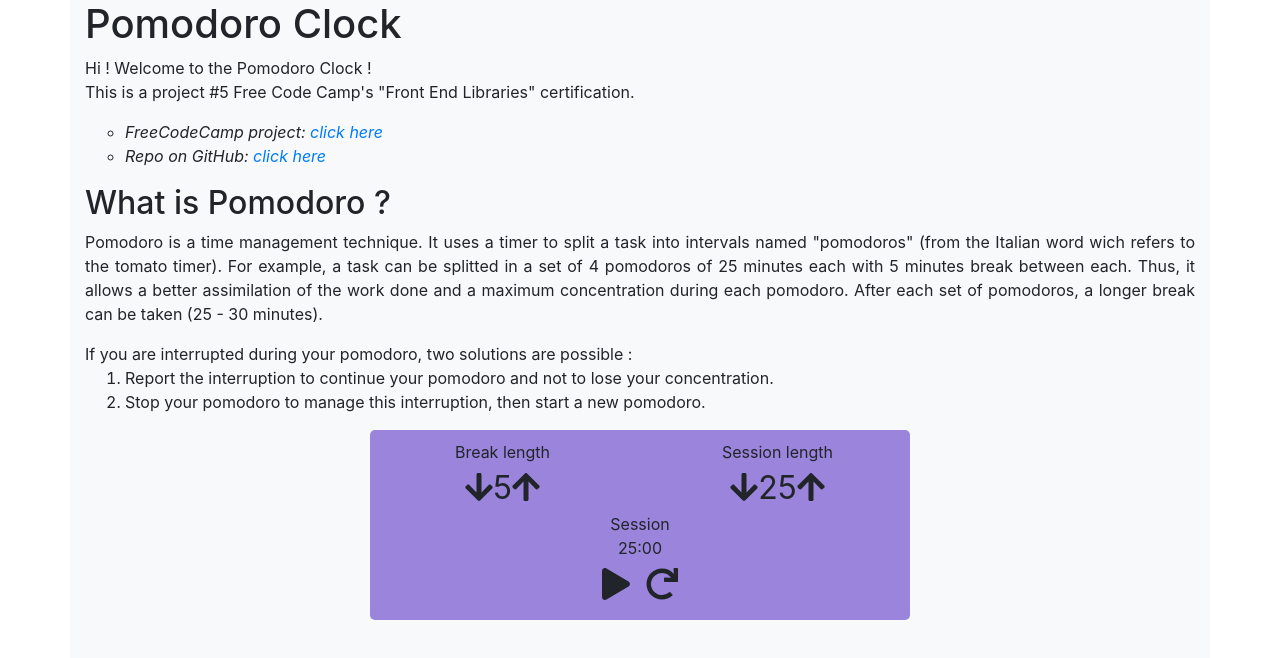
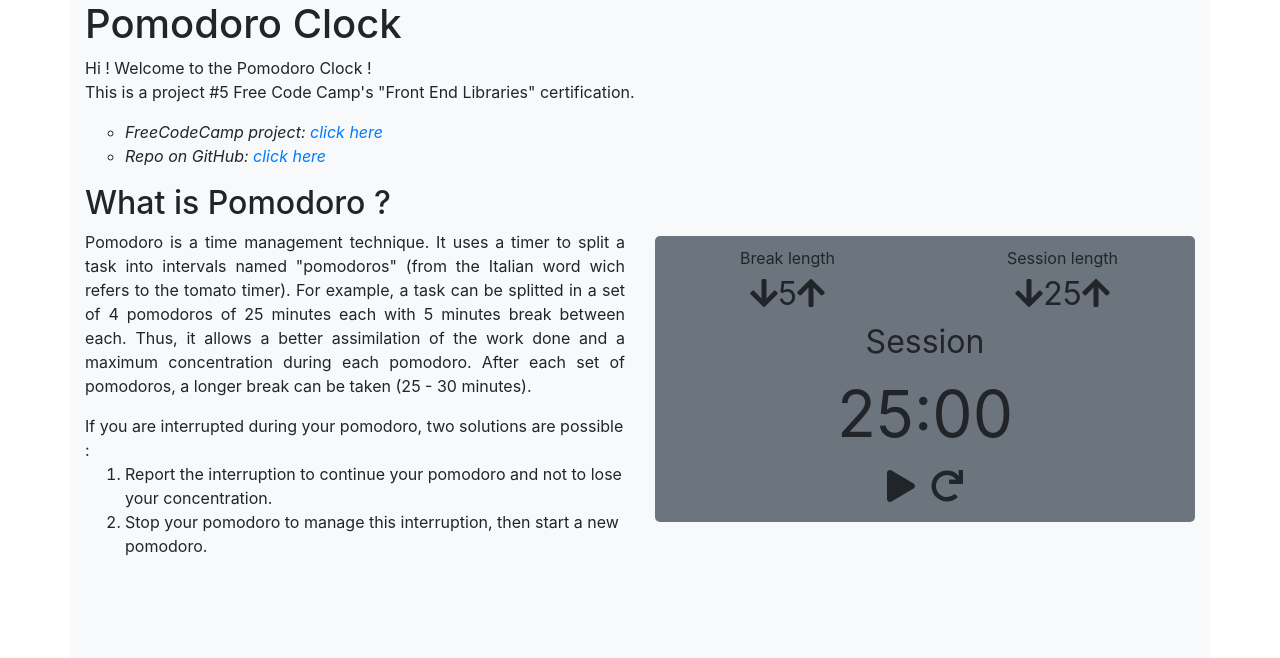
Before and after one commit to Airthee/pomodoro-clock, a React (Create React App) app: page / in a window 1280 px wide. Shown: the top 658 px of the page. Built offline with nearby package versions, Linux system fonts and the light colour scheme.

Commit message:
improve style

```diff
--- a/src/App.tsx
+++ b/src/App.tsx
@@ -8,8 +8,9 @@
   render() {
     return (
       <Container className="bg-light" style={{minHeight: '100vh'}}>
-        <div>
         <AppHeader />
+        <Row className="justify-content-center align-items-center">
+          <Col sm={12} md={6}>
             <section>
               <h2>What is Pomodoro ?</h2>
               <p className="text-justify">
@@ -27,9 +28,8 @@
                 </ol>
               </div>
             </section>
-        </div>
-        <Row className="justify-content-center">
-          <Col md={6} className="text-center">
+          </Col>
+          <Col sm={12} md={6} className="text-center">
             <PomodoroClock />
           </Col>
         </Row>
--- a/src/components/PomodoroClock.scss
+++ b/src/components/PomodoroClock.scss
@@ -1,5 +1,4 @@
 .pomodoro-clock {
-  background-color: #9a84dc;
   padding: 10px;
   border-radius: 5px;
   user-select: none;
--- a/src/components/PomodoroClock.tsx
+++ b/src/components/PomodoroClock.tsx
@@ -206,8 +206,21 @@
   }
 
   render() {
+    const classes = [
+      'pomodoro-clock',
+    ];
+
+    // If timer is running
+    // add class according to session or break
+    if (this.state.timerInterval !== null) {
+      classes.push(this.state.currentTimer === TypeTimer.Session ? 'bg-danger' : 'bg-info');
+    }
+    else {
+      classes.push('bg-secondary');
+    }
+
     return (
-      <div className="pomodoro-clock">
+      <div className={classes.join(' ')}>
         <Row>
           <Col>
             <PomodoroLengthPicker
--- /dev/null
+++ b/src/components/PomodoroTimer.scss
@@ -0,0 +1,9 @@
+.pomodoro-timer {
+  &--time-left {
+    font-size: 4em;
+  }
+
+  &--label {
+    font-size: 2em;
+  }
+}
--- a/src/components/PomodoroTimer.tsx
+++ b/src/components/PomodoroTimer.tsx
@@ -1,4 +1,5 @@
 import React from 'react';
+import './PomodoroTimer.scss';
 
 type Props = {
   label: string,
@@ -11,7 +12,7 @@
     const formattedMinutes = String(this.props.minutes).padStart(2, '0');
     const formattedSeconds = String(this.props.seconds).padStart(2, '0');
     return (
-      <div id="time-left">
+      <div id="time-left" className="pomodoro-timer--time-left">
         {formattedMinutes}:{formattedSeconds}
       </div>
     );
@@ -19,8 +20,8 @@
 
   render() {
     return (
-      <div>
-        <div id="timer-label">{this.props.label}</div>
+      <div className="pomodoro-timer">
+        <div id="timer-label" className="pomodoro-timer--label">{this.props.label}</div>
         {this.renderTimeLeft()}
       </div>
     );
```
Lines whose indentation alone changed are shown as unchanged.
